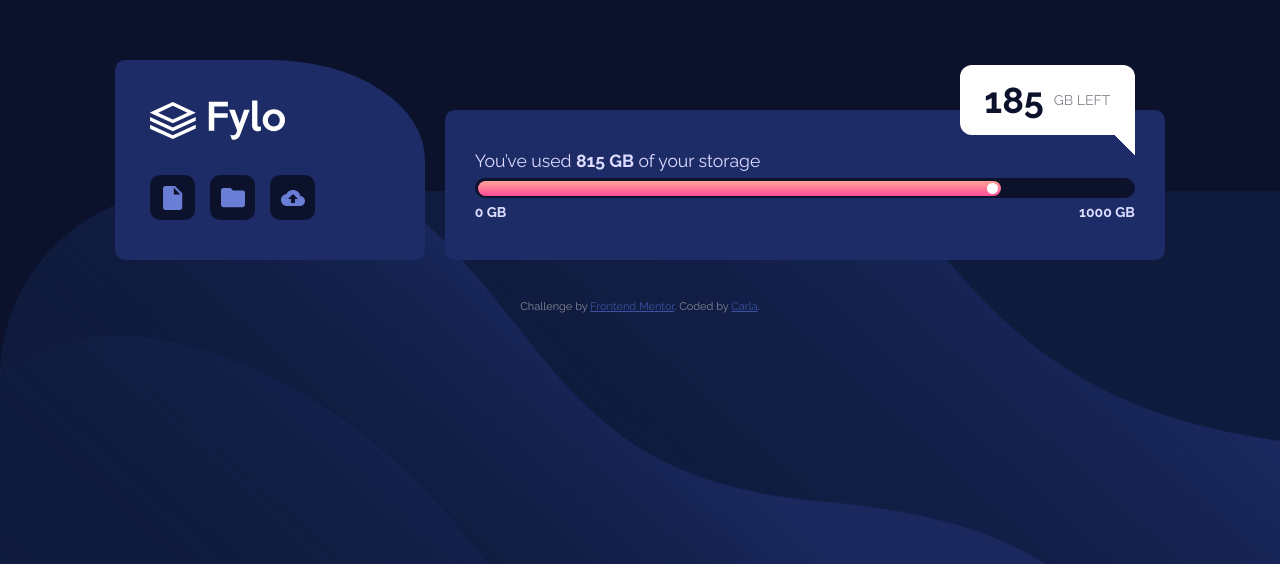
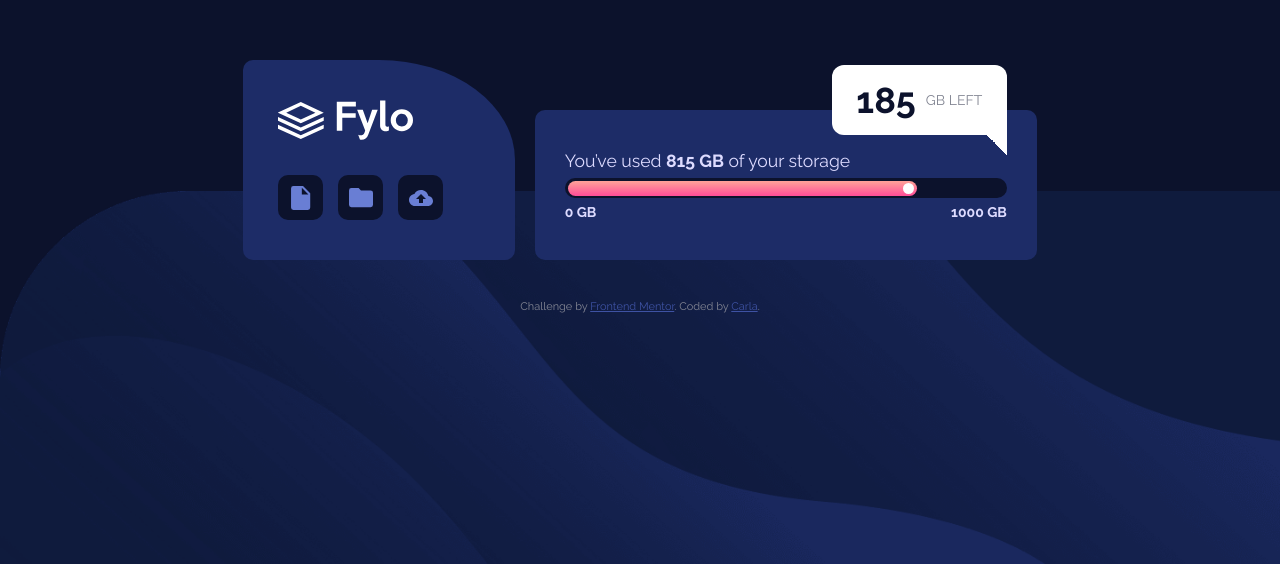
Before and after one commit to iamcgs/fylo-data-storage-component, a plain HTML site: page index.html in a window 1280 px wide. Shown: the part 236-800 px from the top of the page. Drawn offline with Linux system fonts and the light colour scheme.

Commit message:
size change on desktop

```diff
--- a/css/main.css
+++ b/css/main.css
@@ -247,14 +247,23 @@
         background-position: bottom  center;
     }
 
+    main {
+        flex-direction: row;
+        align-items: flex-end;
+        gap: 20px;
+        width: 62%;
+        height: 200px;
+        margin-top: 60px;
+    }
+
     /* Left-Top Section */
     .left {
-        width: 30%;
+        width: 35%;
     }
 
     /* Right-Boyyom Section */
     .right {
-        width: 70%;
+        width: 65%;
     }
 
     .info p {
```
